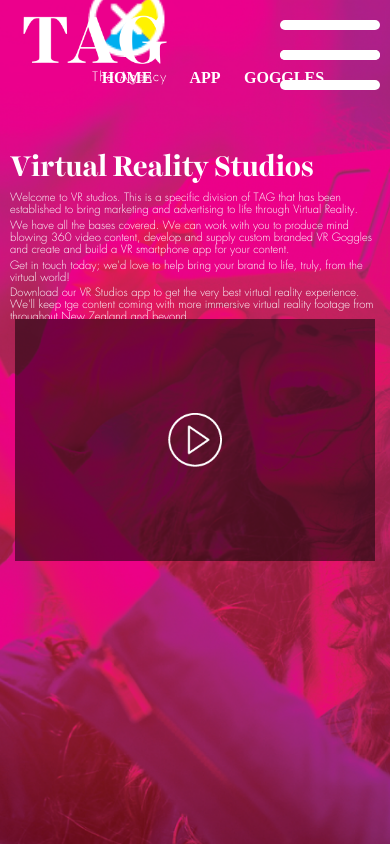
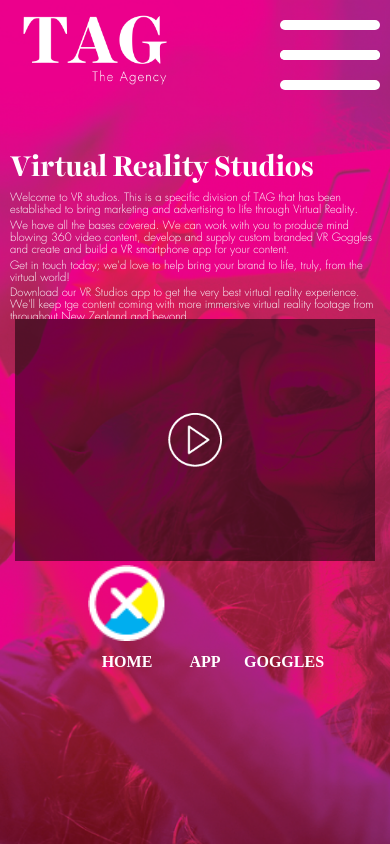
Before and after one commit to TagTheAgency/Tag-site-2.0, a PHP site: page /pages/vr.html in a window 390 px wide. Run offline with PHP 8.4, Linux system fonts and the light colour scheme.

Commit message:
fix icon positioning in mobile portrait

```diff
--- a/stylesheets/style.css
+++ b/stylesheets/style.css
@@ -180,9 +180,9 @@ header {
 
 .icons {
   position: relative;
-  top: calc(-20% - 10px);
   left: 0;
   clear: both;
+  float: left;
   width: calc(40% - 60px);
   height: calc(20% - 10px);
   margin: 0 50px 10px 10px; }
@@ -195,6 +195,10 @@ header {
       left: 50%;
       transform: translateX(-50%);
       width: 60%; } }
+  @media only screen and (min-width: 64em) and (max-width: 90em), (orientation: landscape) {
+    .icons {
+      float: none;
+      top: calc(-20% - 10px); } }
   .icons__icon {
     float: left;
     width: 15%;
--- a/stylesheets/style.scss
+++ b/stylesheets/style.scss
@@ -292,10 +292,10 @@ header {
 
 .icons {
 	position: relative;
-	top: calc(-20% - 10px); // Quick fix
+	// top: calc(-20% - 10px); // Quick fix
 	left: 0;
 	clear: both;
-	// float: left;
+	float: left;
 	width: calc(40% - 60px); // Minus margins
 	height: calc(20% - 10px); // Minus margins
 	margin: 0 50px 10px 10px;
@@ -303,6 +303,10 @@ header {
 		@include flex-wrapper;
 		@include center-horizontal;
 		width: 60%;
+	}
+	@include respond-to(medium-screens) {
+		float: none;
+		top: calc(-20% - 10px); // Quick fix
 	}
 	&__icon {
 		float: left;
```
Also changed, not shown: 1 other file.
